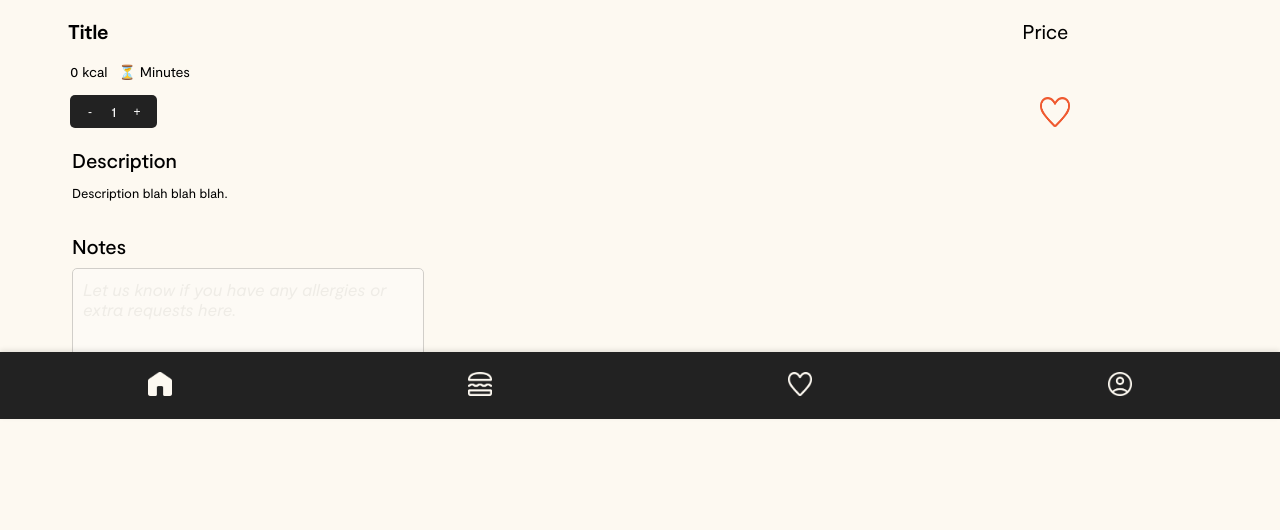
After one commit to mjc498/idm216-lennox-app, a PHP site: page /public_html/single.php in a window 1280 px wide. The commit adds this page. Shown: the part 381-911 px from the top of the page. Run offline with PHP 8.4, Linux system fonts and the light colour scheme.

Commit message:
🚑 fixed file pathways, created php versions of new pages
- did not do more than fixing the file pathways since most of the cart related php code requires the right db.

- navigationally linked, icons and images appear

- images uploaded.

```diff
--- a/public_html/cart.php
+++ b/public_html/cart.php
@@ -18,8 +18,8 @@
     <header>
         <div class="header-container">
             <!-- BACK ARROW | ADD PHP -->
-            <a href="/menu.php">
-                <img src="../icons/arrow-icon.png" alt="Left arrow" class="reverse-arrow-icon">
+            <a href="./menu.php">
+                <img src="./icons/arrow-icon.png" alt="Left arrow" class="reverse-arrow-icon">
             </a>
             <h1 class="hello-guest">CART</h1>
         </div>
@@ -30,7 +30,7 @@
     <section>
         <div class="orders-container">
             <div class="order-item">
-                <img src="/images/placeholder.png" class="food-image" alt="Original Banh Mi">
+                <img src="./images/placeholder.png" class="food-image" alt="Original Banh Mi">
                 <div class="item-info">
                     <h3 class="title">Title</h3>
                     <p class="calories">Description Add Ons and Other Stuff blah blah blah</p>
--- a/public_html/emptycart.php
+++ b/public_html/emptycart.php
@@ -41,8 +41,8 @@ if (!$isEmpty) {
 
 <!-- HEADER -->
     <header>
-        <a href="./menu.html">
-            <img src="/icons/arrow-icon.png" alt="Left arrow" class="reverse-arrow-icon">
+        <a href="./menu.php">
+            <img src="./icons/arrow-icon.png" alt="Left arrow" class="reverse-arrow-icon">
         </a>
         <div class="header-container">
             <h1 class="hello-guest">CART</h1>
--- /dev/null
+++ b/public_html/single.php
@@ -0,0 +1,118 @@
+<!DOCTYPE html>
+<html lang="en">
+<head>
+    <meta charset="UTF-8">
+    <meta name="viewport" content="width=device-width, initial-scale=1.0">
+
+    <!-- LINKS -->
+    <link rel="stylesheet" href="css/styles.css">
+    <link rel="stylesheet" href="fonts/font-face.css">
+
+    <!-- FAVICON -->
+    <link rel="icon" type="image/x-icon" href="images/logo-lennox.png">
+
+<!-- TITLE | ADD PHP -->
+    <title>Single</title>
+
+</head>
+<body class="single-page">
+<!-- HEADER -->
+    <header>
+        <div class="header-container">
+            <a href="./menu.php">
+                <img src="./icons/arrow-icon.png" alt="Left arrow" class="reverse-arrow-icon">
+            </a>
+            <a href="./cart.php">
+                <img src="./icons/cart-icon.png" alt="Shopping cart icon with items" class="cart-icon">
+            </a>
+        </div>
+    </header>
+
+    <main>
+        <div class="image-container">
+            <img src="./menu_images/bahn-mi/croissant-mi-parisbanhmi.png" alt="Descriptive Alt Text" class="centered-image">
+        </div>
+
+        <!-- TITLE & PRICE | ADD PHP -->
+        <div class="info-wrapper">
+            <div class="subtotal-container">
+                <h3 class="subtotal-title">Title</h3>
+                <p class="subtotal-price">Price</p>
+            </div>
+
+            <div class="info-container">
+                <p class="calories">0 kcal</p>
+                <div class="prep-time">
+                    <span>⏳ Minutes</span>
+                </div>
+            </div>
+
+            <!-- COUNTER & HEART -->
+            <div class="counter-heart-container">
+                <div class="counter-container">
+                    <button id="decreaseBtn" class="counter-button">-</button>
+                    <span id="counterValue">1</span>
+                    <button id="increaseBtn" class="counter-button">+</button>
+                </div>
+
+                <button id="heartButton" class="heart-button">
+                    <img id="heartIcon" src="./icons/heart-colored-icon.png" alt="Heart Icon">
+                </button>
+            </div>
+
+            <!-- DESCRIPTION & NOTES | ADD PHP -->
+            <div class="description-notes-container">
+                <h3 class="description-title">Description</h3>
+                <p class="description-text">
+                    Description blah blah blah.
+                </p>
+
+                <h3 class="notes-title">Notes</h3>
+                <textarea class="notes-textarea" placeholder="Let us know if you have any allergies or extra requests here."></textarea>
+            </div>
+        </div>
+    </main>
+
+    <!-- FOOTER -->
+    <nav class="footer-nav">
+        <a href="home.php">
+            <img src="icons/home-filled-icon.png" alt="Home" aria-label="Go to homepage">
+        </a>
+
+        <a href="menu.php">
+            <img src="icons/menu-icon.png" alt="Menu" aria-label="View the menu">
+        </a>
+
+        <a href="favorites.php">
+            <img src="icons/heart-icon.png" alt="Favorites" aria-label="Go to favorites">
+        </a>
+
+        <a href="profile.php">
+            <img src="icons/profile-icon.png" alt="Profile" aria-label="View profile">
+        </a>
+    </nav>
+
+</body>
+</html>
+
+<script>
+// HEART BUTTON
+document.addEventListener("DOMContentLoaded", () => {
+    const heartButton = document.getElementById("heartButton");
+    const heartIcon = document.getElementById("heartIcon");
+
+    let isLiked = false;
+
+    heartButton.addEventListener("click", () => {
+        isLiked = !isLiked;
+
+        if (isLiked) {
+            heartIcon.src = "../icons/heart-colored-icon.png";
+            heartButton.classList.add("heart-active");
+        } else {
+            heartIcon.src = "../icons/heart-coloredfilled-icon.png";
+            heartButton.classList.remove("heart-active");
+        }
+    });
+});
+</script>
```
Also changed, not shown: config.php (+55 -22 lines), config_real.php (deleted, +0 -67 lines), public_html/your_order.php (added, +57 -0 lines), public_html/menu_images/bahhn-mi/original-banh-mi-whiskeyandbooch.png (deleted), public_html/menu_images/bahn-mi/beef-banh-mi-thedinnerapp.png (renamed from public_html/menu_images/bahhn-mi/beef-banh-mi-thedinnerapp.png), public_html/menu_images/bahn-mi/chicken-banh-mi-spruceeats.png (renamed from public_html/menu_images/bahhn-mi/chicken-banh-mi-spruceeats.png), public_html/menu_images/bahn-mi/fish-patty-banh-mi-tastingtable.png (renamed from public_html/menu_images/bahhn-mi/fish-patty-banh-mi-tastingtable.png), public_html/menu_images/bahn-mi/pork-banh-mi-recipetineats.png (renamed from public_html/menu_images/bahhn-mi/pork-banh-mi-recipetineats.png), 2 other files.
